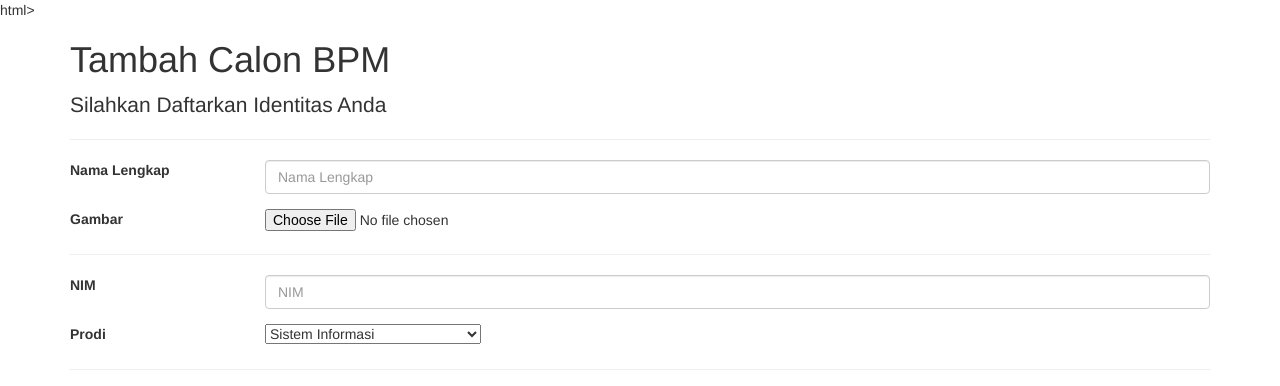
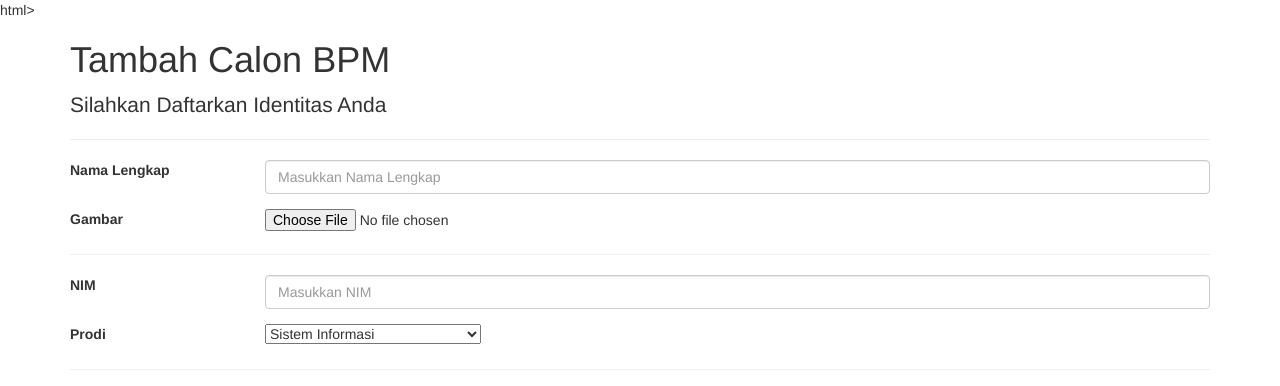
Before and after one commit to dewiaap/pemilu, a CodeIgniter app: page /pemilu/pemilwa/viewaddbpm in a window 1280 px wide; the page is wider, and only the part inside the window is pictured. Shown: the top 386 px of that part. Run offline with CodeIgniter, Linux system fonts and the light colour scheme; a user stored in the database is signed in; data comes from the database, SQL or seed files in the repository.

Commit message:
Update tambah_calonbpm.php

```diff
--- a/application/views/admin/tambah_calonbpm.php
+++ b/application/views/admin/tambah_calonbpm.php
@@ -19,7 +19,7 @@ html>
     <div class="form-group row">
       <label for="nama_lengkap" class="col-sm-2 col-form-label">Nama Lengkap</label>
       <div class="col-sm-10">
-        <input type="text" name="nama_lengkap" id="nama_lengkap" class="form-control" placeholder="Nama Lengkap" required>
+        <input type="text" name="nama_lengkap" id="nama_lengkap" class="form-control" placeholder="Masukkan Nama Lengkap" required>
       </div>
     </div>
     <div class="form-group row">
@@ -32,7 +32,7 @@ html>
     <div class="form-group row">
       <label for="nim" class="col-sm-2 col-form-label">NIM</label>
       <div class="col-sm-10">
-        <input type="text" name="nim" id="nim" class="form-control" placeholder="NIM" required>
+        <input type="text" name="nim" id="nim" class="form-control" placeholder="Masukkan NIM" required>
       </div>
     </div>
     <div class="form-group row">
```
